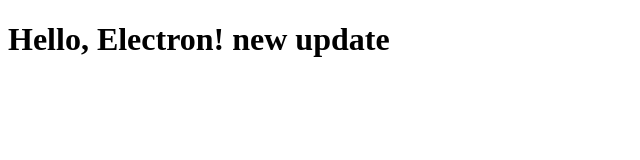
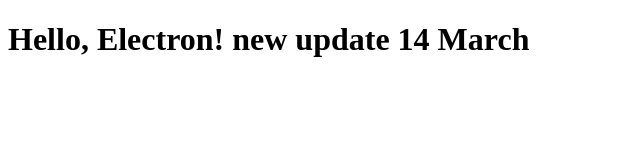
Before and after one commit to surajk09/electron-github-app, an Electron app: page index.html in a window 800 px wide. Shown: the whole page, without its empty margins (0-640 px from the left). Drawn offline with Linux system fonts and the light colour scheme.

Commit message:
new data update

```diff
--- a/index.html
+++ b/index.html
@@ -4,6 +4,6 @@
   <title>Electron GitHub App</title>
 </head>
 <body>
-  <h1>Hello, Electron! new update</h1>
+  <h1>Hello, Electron! new update 14 March</h1>
 </body>
 </html>
--- a/package.json
+++ b/package.json
@@ -32,9 +32,6 @@
       "perMachine": true,
       "allowElevation": true,
       "allowToChangeInstallationDirectory": true,
-      "installerIcon": "build/icon.ico",
-      "uninstallerIcon": "build/icon.ico",
-      "installerHeaderIcon": "build/icon.ico",
       "createDesktopShortcut": true,
       "createStartMenuShortcut": true
     },
```
Also changed, not shown: 1 other file.
